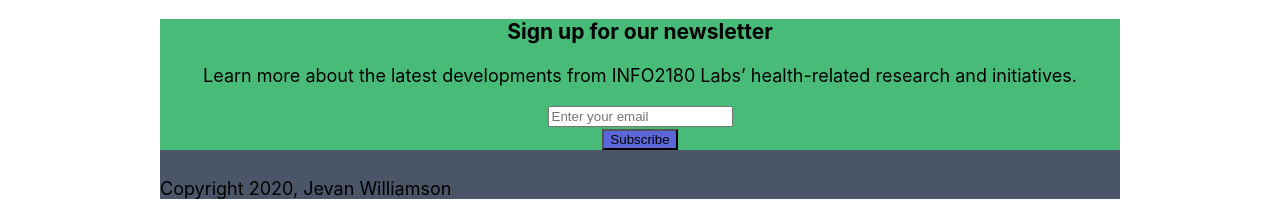
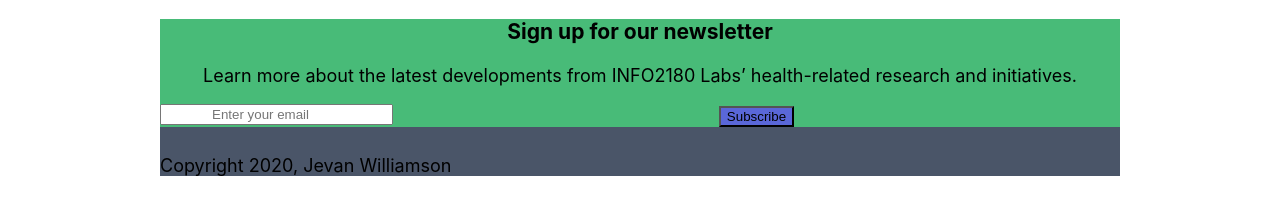
Before and after one commit to JSyndicate/info2180-project1, a plain HTML site: page index.html in a window 1280 px wide. Shown: the part 1559-1776 px from the top of the page. After the commit the page ends 1753 px from the top, so only its background shows below. Drawn offline with Linux system fonts and the light colour scheme.

Commit message:
styles.css

```diff
--- a/styles.css
+++ b/styles.css
@@ -168,6 +168,12 @@ section.overview-hero{
     background-color: #5A67D8;
 }
 
+input{
+    float:left;
+
+    padding-left: 50px;
+}
+
 footer .container{
     background-color: #4A5568;
     padding-top: 10px;
```
